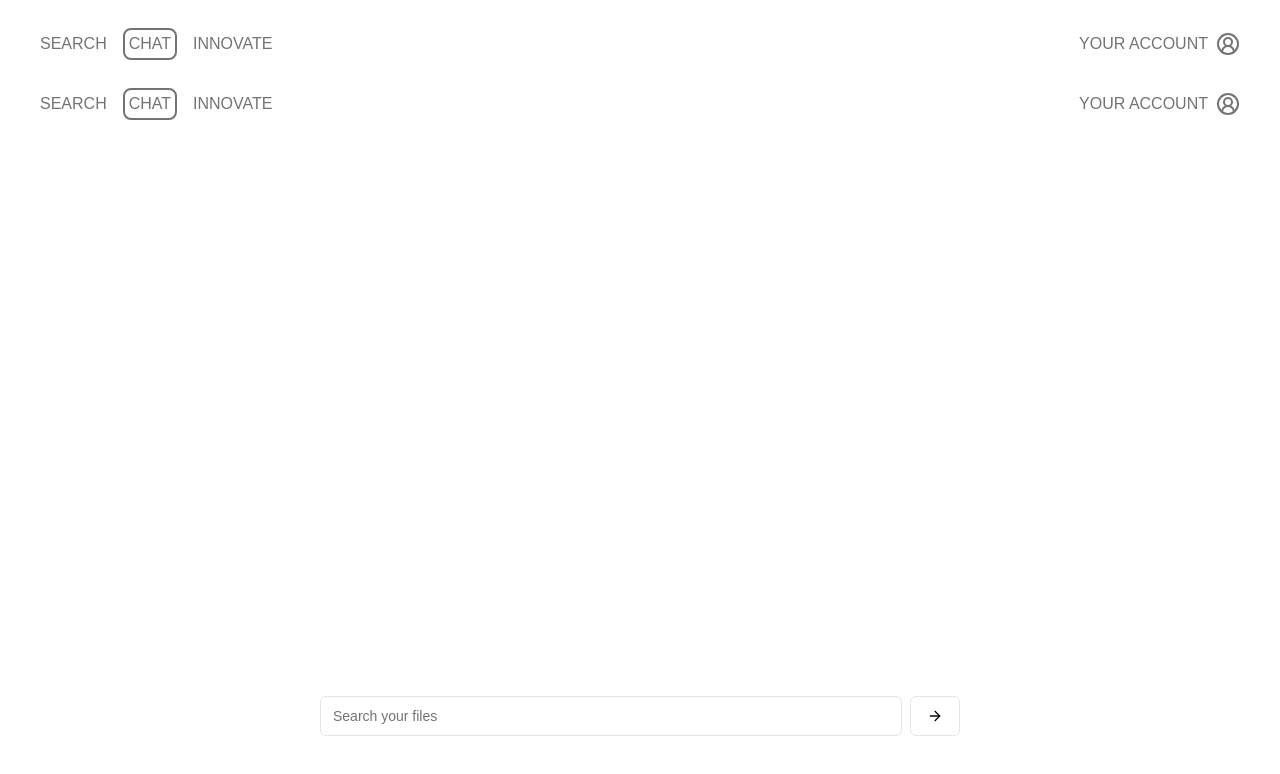
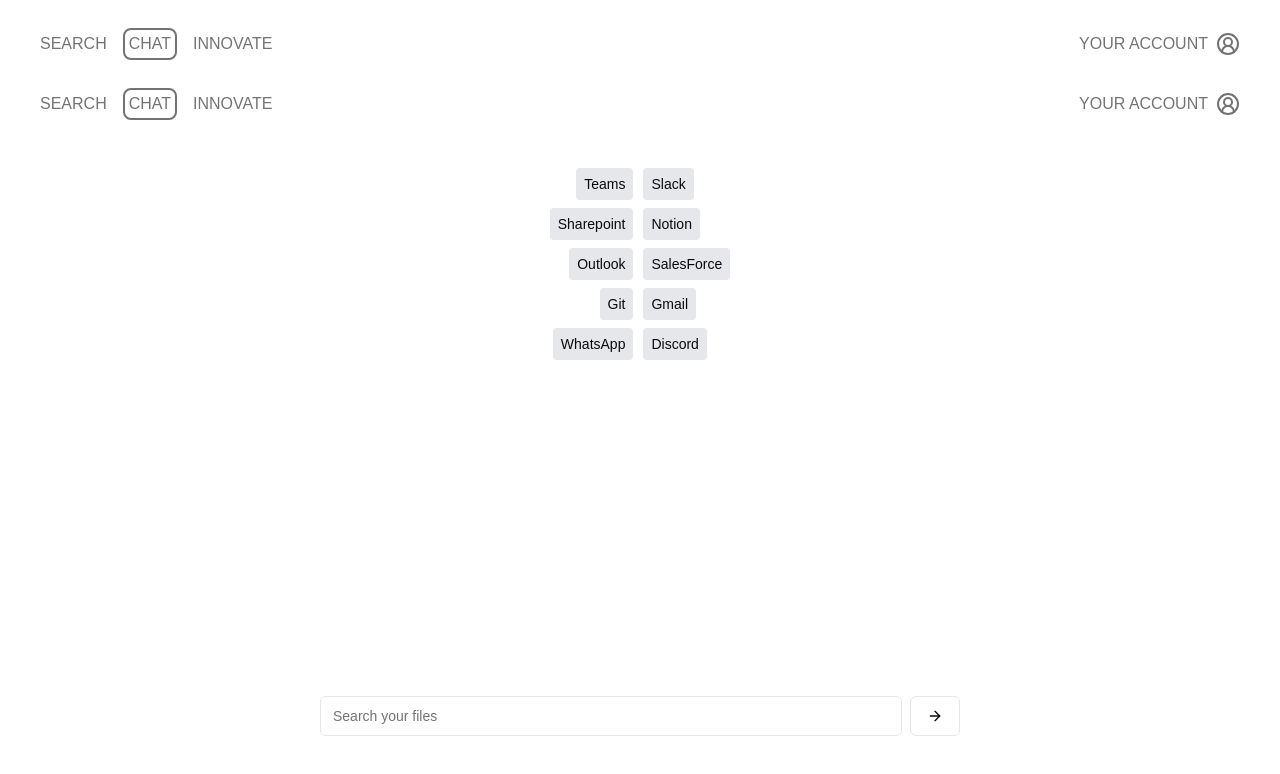
Before and after one commit to 1cedsoda/starthackathon2025, a Next.js app: page /chat in a window 1280 px wide. Shown: the top 774 px of the page. Built offline with nearby package versions, Linux system fonts and the light colour scheme.

Commit message:
Added filter component

```diff
--- a/app/chat/page.tsx
+++ b/app/chat/page.tsx
@@ -1,9 +1,12 @@
+import Filter from "@/components/Filter";
 import { Button } from "@/components/ui/button";
 import { Input } from "@/components/ui/input";
 import { ArrowRight } from "lucide-react";
 
 export default function Home() {
   return (
+    <div className="flex justify-center">
+      <Filter />
       <div className="absolute w-full bottom-0 pb-16">
         <div className="flex items-center mt-8 px-16 max-w-3xl mx-auto">
           <Input placeholder="Search your files" />
@@ -12,5 +15,6 @@
           </Button>
         </div>
       </div>
+    </div>
   );
 }
--- /dev/null
+++ b/components/Filter.tsx
@@ -0,0 +1,42 @@
+export default function Filter() {
+  return (
+    <div className="flex justify-center p-4">
+      <div style={{ display: "flex", gap: "10px" }}>
+        <div className="flex flex-col items-end space-y-2">
+          <div className="bg-gray-200 rounded px-2 py-1">
+            <span className="text-sm">Teams</span>
+          </div>
+          <div className="bg-gray-200 rounded px-2 py-1">
+            <span className="text-sm">Sharepoint</span>
+          </div>
+          <div className="bg-gray-200 rounded px-2 py-1">
+            <span className="text-sm">Outlook</span>
+          </div>
+          <div className="bg-gray-200 rounded px-2 py-1">
+            <span className="text-sm">Git</span>
+          </div>
+          <div className="bg-gray-200 rounded px-2 py-1">
+            <span className="text-sm">WhatsApp</span>
+          </div>
+        </div>
+        <div className="flex flex-col items-start space-y-2">
+          <div className="bg-gray-200 rounded px-2 py-1">
+            <span className="text-sm">Slack</span>
+          </div>
+          <div className="bg-gray-200 rounded px-2 py-1">
+            <span className="text-sm">Notion</span>
+          </div>
+          <div className="bg-gray-200 rounded px-2 py-1">
+            <span className="text-sm">SalesForce</span>
+          </div>
+          <div className="bg-gray-200 rounded px-2 py-1">
+            <span className="text-sm">Gmail</span>
+          </div>
+          <div className="bg-gray-200 rounded px-2 py-1">
+            <span className="text-sm">Discord</span>
+          </div>
+        </div>
+      </div>
+    </div>
+  );
+}
```
Lines whose indentation alone changed are shown as unchanged.
